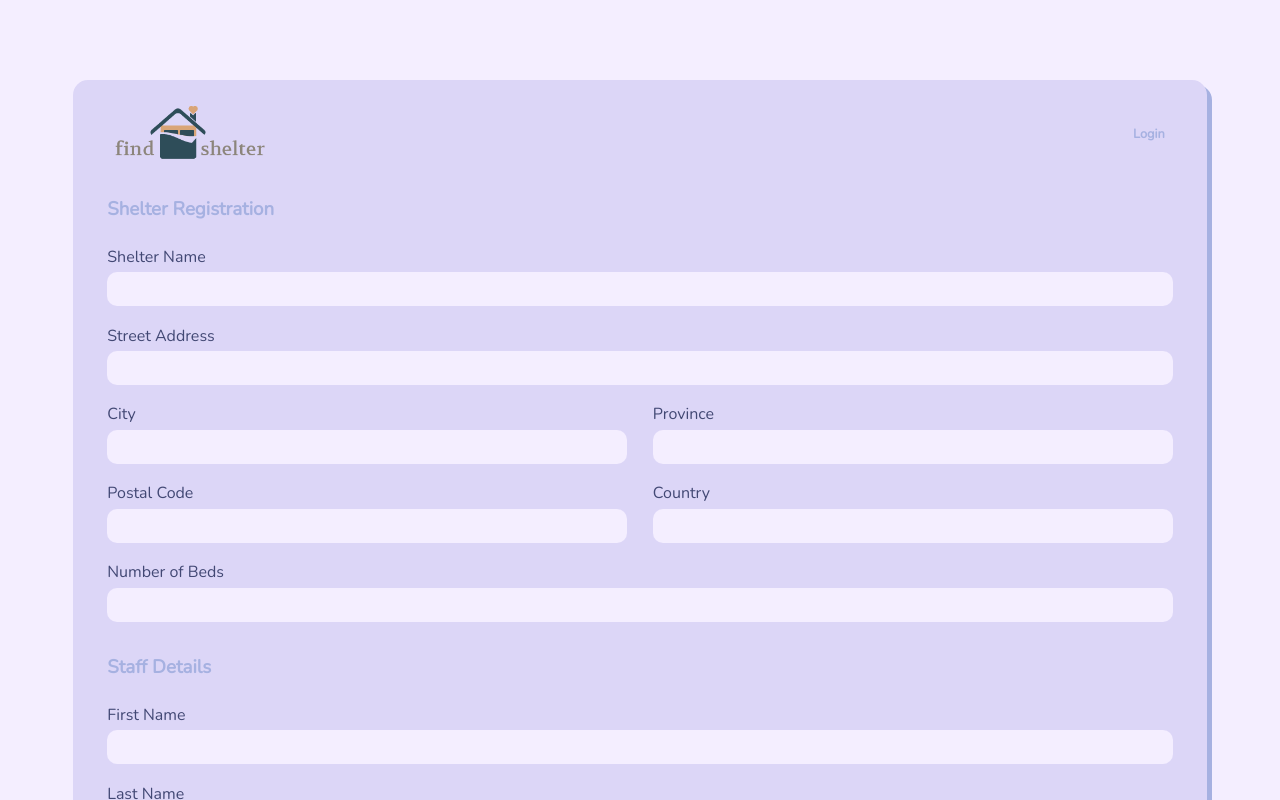
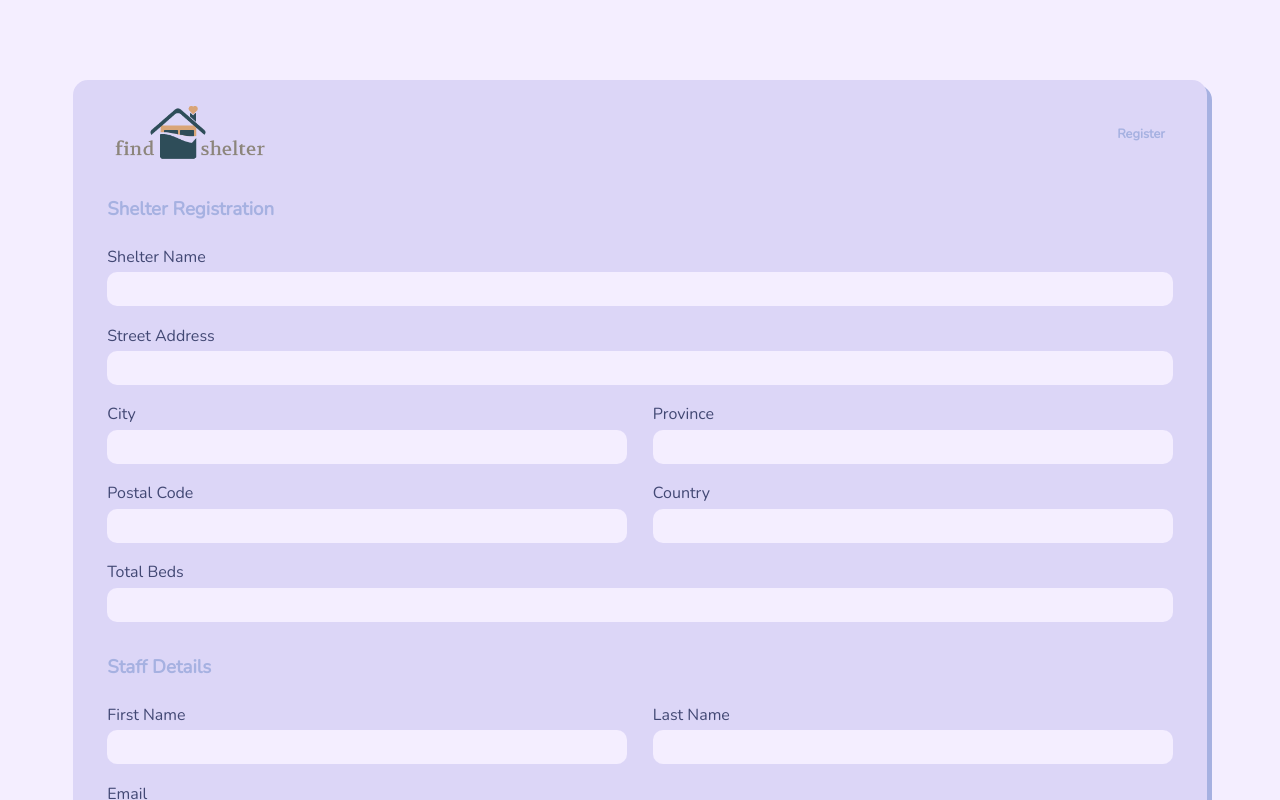
Before and after one commit to shaunpurslow/findShelter, a React (Create React App) app in the folder client/: page /register in a window 1280 px wide. Shown: the top 800 px of the page. Built offline with nearby package versions, Linux system fonts and the light colour scheme.

Commit message:
modify register

```diff
--- a/client/src/components/Register.tsx
+++ b/client/src/components/Register.tsx
@@ -73,7 +73,7 @@ const Register = () => {
     <main className='register__container'>
       <div className='register__header'>
         <img src='/img/find-shelter.png' alt='logo' />
-        <h2>Login</h2>
+        <h2>Register</h2>
       </div>
 
       <form onSubmit={handleSubmit} className='registration-form'>
@@ -141,7 +141,7 @@ const Register = () => {
           </div>
         </span>
 
-        <label htmlFor='capacity'>Number of Beds</label>
+        <label htmlFor='capacity'>Total Beds</label>
         <input
           name='capacity'
           id='capacity'
@@ -154,6 +154,9 @@ const Register = () => {
         />
 
         <h3>Staff Details</h3>
+
+        <span>
+          <div>
             <label htmlFor='first_name'>First Name</label>
             <input
               name='first-name'
@@ -162,7 +165,8 @@ const Register = () => {
               onChange={handleChange}
               type='text'
             />
-
+          </div>
+          <div>
             <label htmlFor='last_name'>Last Name</label>
             <input
               name='last-name'
@@ -171,6 +175,8 @@ const Register = () => {
               onChange={handleChange}
               type='text'
             />
+          </div>
+        </span>
 
         <label htmlFor='email'>Email</label>
         <input
@@ -198,7 +204,7 @@ const Register = () => {
           onChange={handleChange}
           type='text'
         />
-        <button type='submit'>Register</button>
+        <button className='submit__button' type='submit'>Register</button>
       </form>
     </main>
   );
```
Lines whose indentation alone changed are shown as unchanged.
